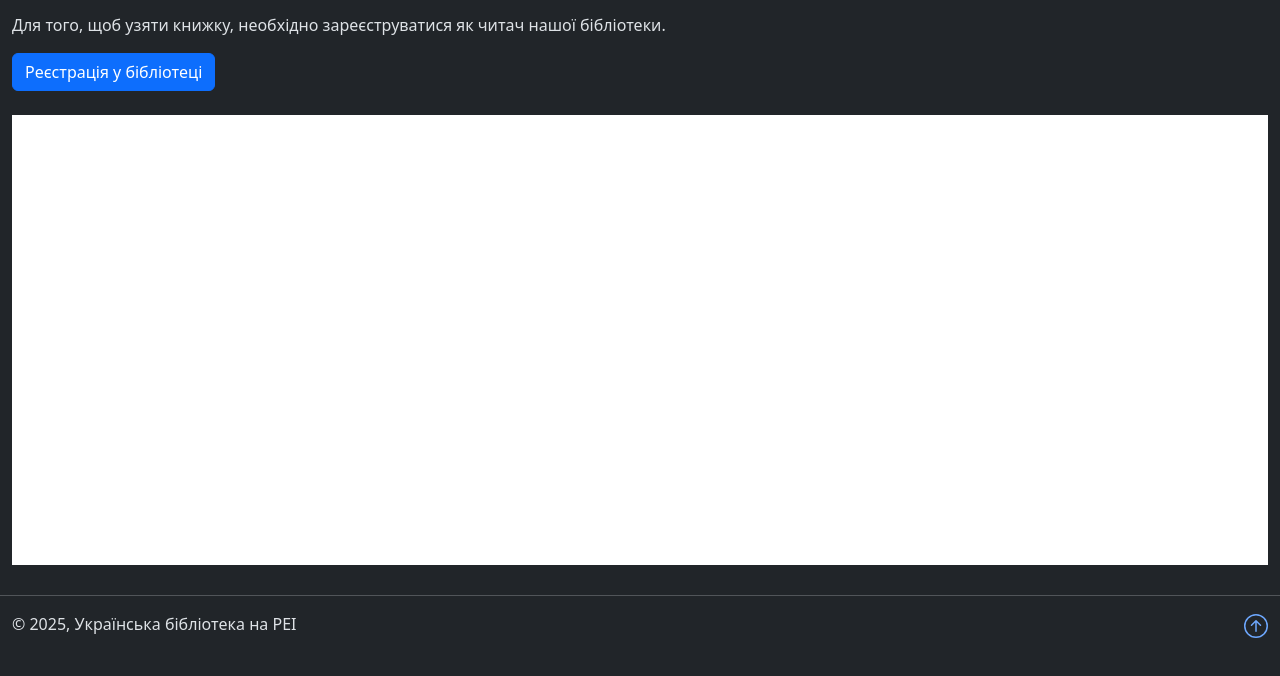
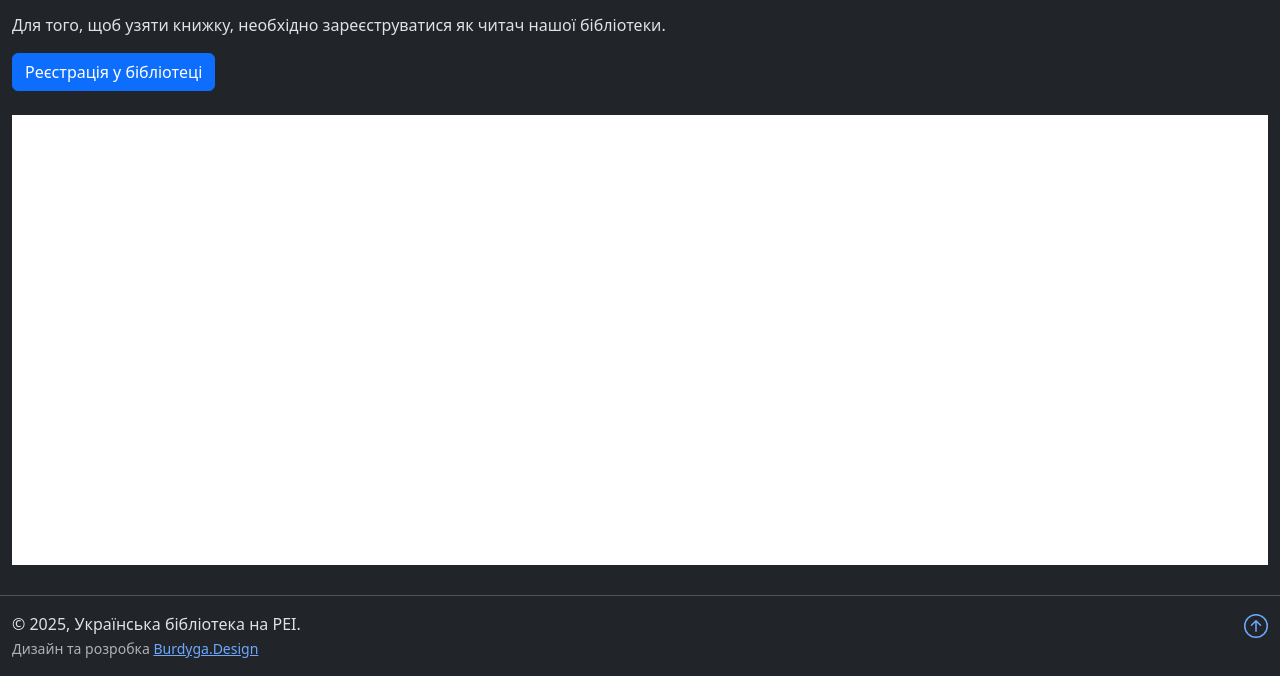
Before and after one commit to ostriv-library/ostriv-library.github.io, a plain HTML site: page how-to-get-a-book.html in a window 1280 px wide. Shown: the part 163-839 px from the top of the page. Before the commit the page ends 817 px from the top, so only its background shows below. Drawn offline with nearby package versions, Linux system fonts and the light colour scheme.

Commit message:
developer info footer update

```diff
--- a/how-to-get-a-book.html
+++ b/how-to-get-a-book.html
@@ -50,7 +50,7 @@
 			<p class="float-end">
 				<a href="#" title="Наверх"><svg xmlns="http://www.w3.org/2000/svg" width="24" height="24" fill="currentColor" class="bi bi-arrow-up-circle" viewBox="0 0 16 16"><path fill-rule="evenodd" d="M1 8a7 7 0 1 0 14 0A7 7 0 0 0 1 8m15 0A8 8 0 1 1 0 8a8 8 0 0 1 16 0m-7.5 3.5a.5.5 0 0 1-1 0V5.707L5.354 7.854a.5.5 0 1 1-.708-.708l3-3a.5.5 0 0 1 .708 0l3 3a.5.5 0 0 1-.708.708L8.5 5.707z"/></svg></a>
 			</p>
-			<p>© 2025, Українська бібліотека на PEI</p>
+			<p>© 2025, Українська бібліотека на PEI. <br><span class="small text-body-secondary">Дизайн та розробка <a href="https://burdyga.design/" target="_blank">Burdyga.Design</a></span></p>
 		</footer>
 		<div class="modal fade" id="myModal" tabindex="-1" aria-labelledby="myModalLabel" aria-hidden="true">
 			<div class="modal-dialog modal-dialog-centered sodal-dialog-scrollable">
```
Also changed, not shown: index.html (+1 -1 lines).
